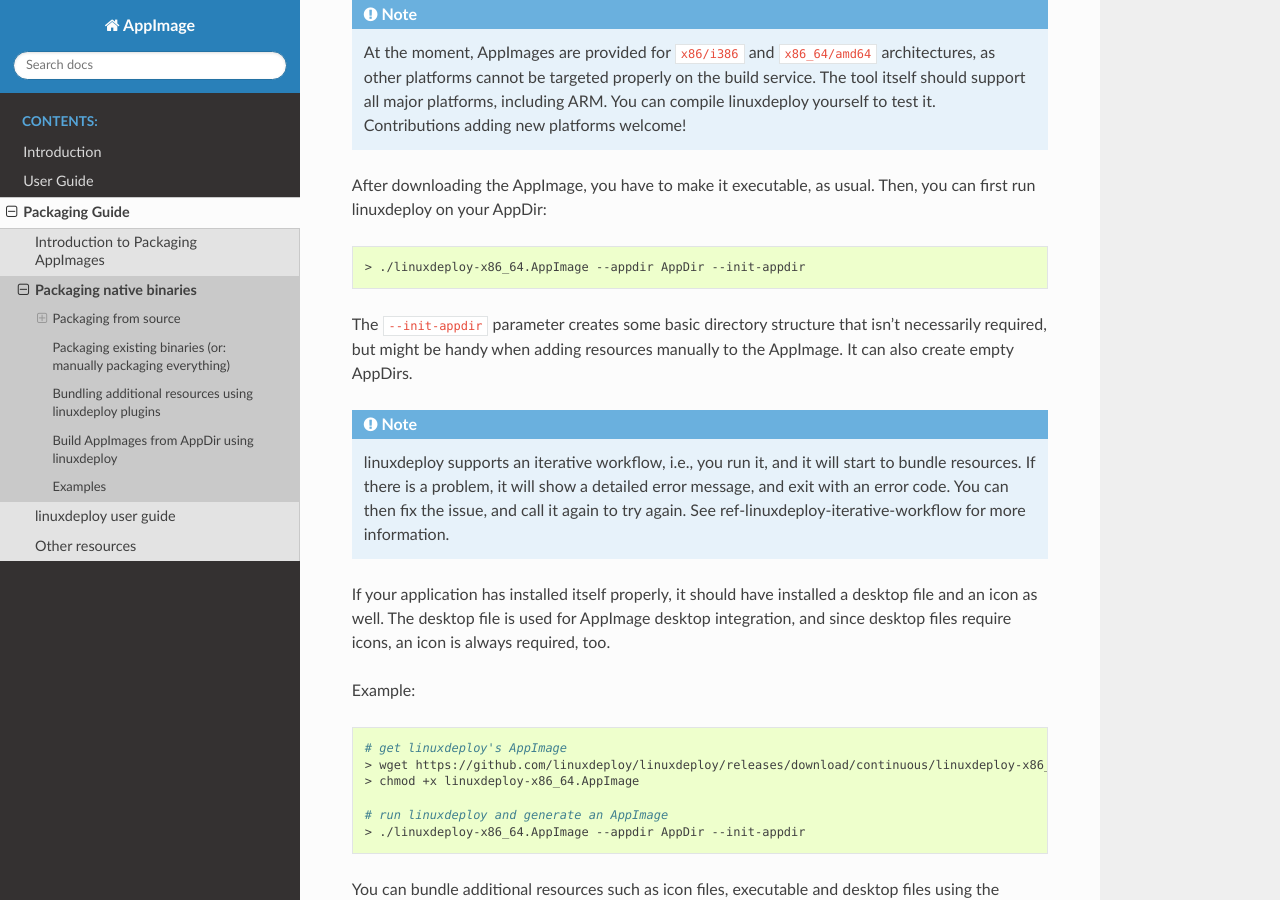
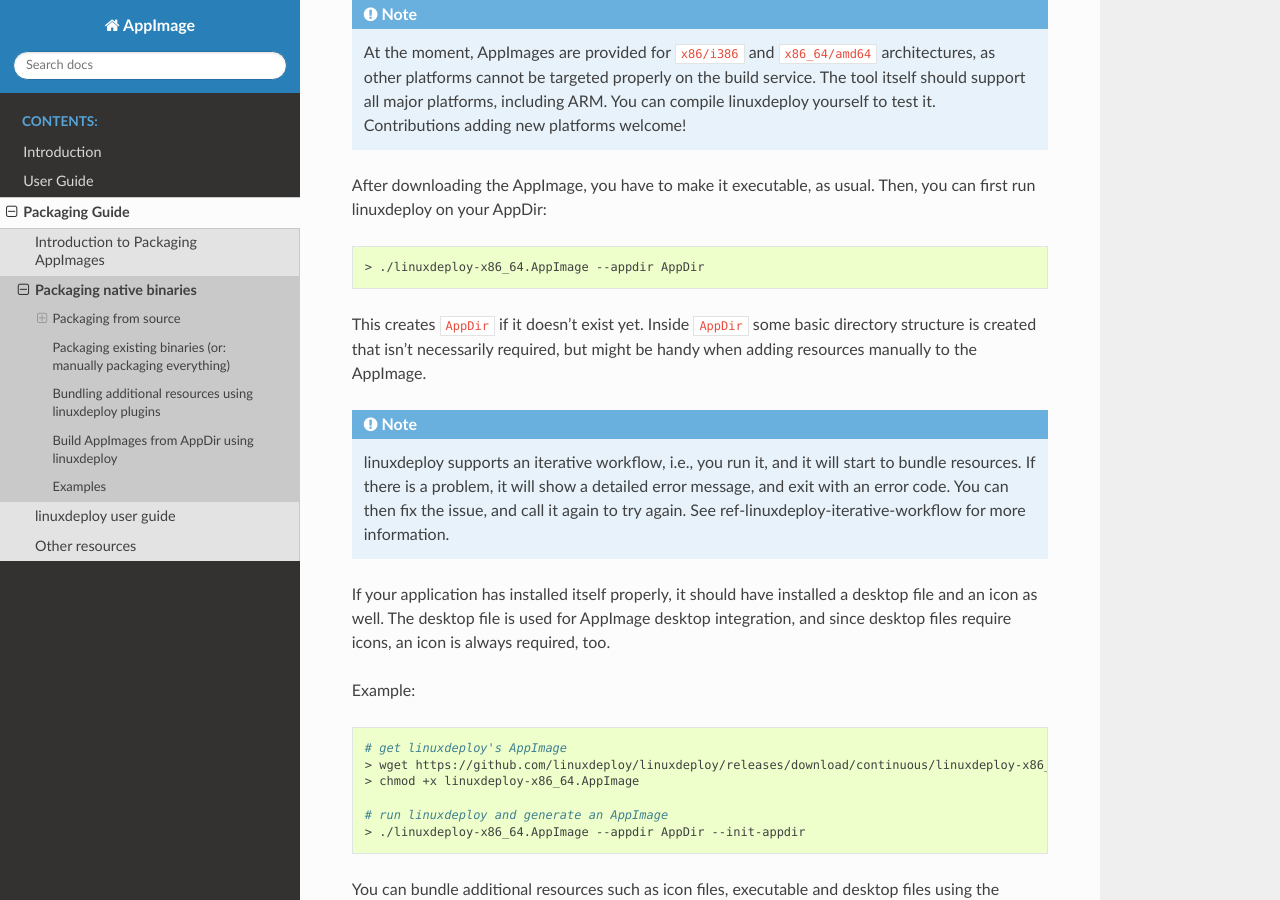
Before and after one commit to AppImage/docs.appimage.org, a Sphinx documentation site: the page built from source/packaging-guide/native-binaries.rst, in a window 1280 px wide and 900 px high, scrolled down 2997 px. Built offline with Sphinx 7.4.7 and the Read the Docs theme 2.0.0, drawn with Linux system fonts in a browser that asks for light colours.

Commit message:
Remove deprecated linuxdeploy parameters

```diff
--- a/source/packaging-guide/native-binaries.rst
+++ b/source/packaging-guide/native-binaries.rst
@@ -120,9 +120,9 @@
 
 .. code-block:: bash
 
-   > ./linuxdeploy-x86_64.AppImage --appdir AppDir --init-appdir
+   > ./linuxdeploy-x86_64.AppImage --appdir AppDir
 
-The :code:`--init-appdir` parameter creates some basic directory structure that isn't necessarily required, but might be handy when adding resources manually to the AppImage. It can also create empty AppDirs.
+This creates :code:`AppDir` if it doesn't exist yet. Inside :code:`AppDir` some basic directory structure is created that isn't necessarily required, but might be handy when adding resources manually to the AppImage.
 
 .. note::
    linuxdeploy supports an iterative workflow, i.e., you run it, and it will start to bundle resources. If there is a problem, it will show a detailed error message, and exit with an error code. You can then fix the issue, and call it again to try again. See :ref:`ref-linuxdeploy-iterative-workflow` for more information.
```
Also changed, not shown: 1 other file.
